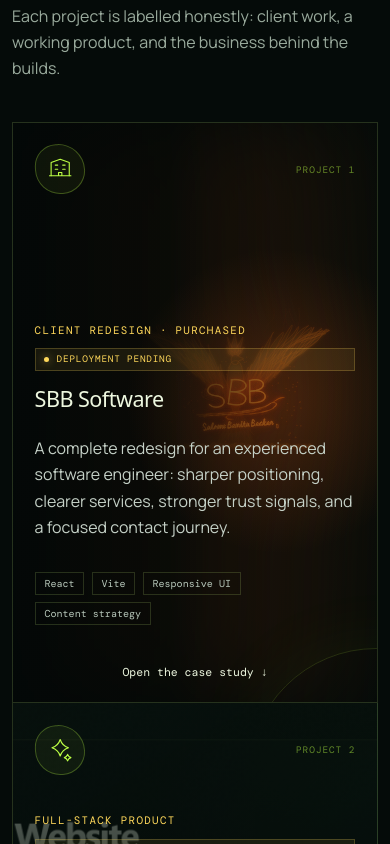
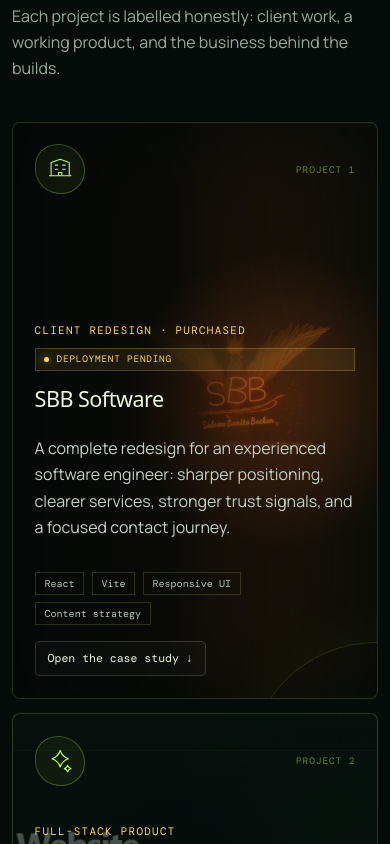
Before and after one commit to Wallas88/waldo-trytsman, a React (Vite) app: page / in a window 390 px wide. Shown: the part 1120-1964 px from the top of the page. Built offline with nearby package versions, Linux system fonts and the light colour scheme; a web font is replaced by a local one.

Commit message:
Soften project cards and actions

```diff
--- a/src/styles.css
+++ b/src/styles.css
@@ -79,8 +79,8 @@ h1 em, h2 em { color: var(--gold); font-style: normal; }
 .section-heading h2 { margin-bottom: 0; }
 .section-heading > p:last-child { color: var(--muted); }
 .section-heading.compact { display: block; max-width: 920px; }
-.project-grid { display: grid; grid-template-columns: repeat(2, 1fr); border-top: 1px solid var(--line); border-left: 1px solid var(--line); }
-.project-card { position: relative; min-height: 430px; padding: clamp(1.5rem, 3vw, 3rem); overflow: hidden; background: linear-gradient(150deg, rgba(16,38,28,.68), rgba(5,13,10,.9)); border-right: 1px solid var(--line); border-bottom: 1px solid var(--line); }
+.project-grid { display: grid; grid-template-columns: repeat(2, 1fr); gap: .9rem; }
+.project-card { position: relative; min-height: 430px; padding: clamp(1.5rem, 3vw, 3rem); overflow: hidden; background: linear-gradient(150deg, rgba(16,38,28,.68), rgba(5,13,10,.9)); border: 1px solid var(--line); border-radius: 8px; }
 .project-card > * { position: relative; z-index: 1; }
 .project-card.featured { grid-column: span 2; min-height: 520px; background: #050b09; }
 .project-preview { position: absolute; z-index: 0; inset: 0; background: linear-gradient(90deg, rgba(3,8,7,.98) 0%, rgba(3,8,7,.82) 47%, rgba(3,8,7,.2) 100%), linear-gradient(0deg, #050b09 0%, transparent 60%), var(--preview) center / cover no-repeat; opacity: .82; transition: opacity .35s ease, transform .6s ease; }
@@ -104,10 +104,10 @@ h1 em, h2 em { color: var(--gold); font-style: normal; }
 .project-card > p:not(.card-kicker), .ability-card p, .principle-list p { color: var(--muted); }
 .tag-list, .ability-tools { display: flex; flex-wrap: wrap; gap: .45rem; padding: 0; list-style: none; }
 .tag-list li, .ability-tools li { padding: .25rem .55rem; color: #b7c7ba; border: 1px solid var(--line); font: .63rem var(--mono); }
-.project-card > a, .project-action { position: absolute; z-index: 1; left: clamp(1.5rem, 3vw, 3rem); bottom: 2.4rem; color: var(--ink); font: .72rem var(--mono); text-decoration: none; }
+.project-card > a, .project-action { position: absolute; z-index: 1; left: clamp(1.5rem, 3vw, 3rem); bottom: 2.4rem; padding: .55rem .75rem; color: var(--ink); background: rgba(255,255,255,.025); border: 1px solid rgba(255,255,255,.16); border-radius: 5px; font: .72rem var(--mono); text-decoration: none; }
 .project-note { position:absolute; z-index:1; left:clamp(1.5rem,3vw,3rem); bottom:2.4rem; color:#a7b7aa; font:.62rem var(--mono); }
-.project-action { padding: 0; background: none; border: 0; cursor: pointer; }
-.project-card > a:hover, .project-action:hover { color: var(--acid); }
+.project-action { cursor: pointer; }
+.project-card > a:hover, .project-action:hover { color: var(--acid); background: rgba(188,255,69,.055); border-color: rgba(188,255,69,.4); }
 
 .case-study { margin-top: 1.5rem; border: 1px solid var(--line); background: linear-gradient(145deg, rgba(13,31,23,.94), rgba(4,10,8,.98)); }
 .case-study summary { display: flex; align-items: center; justify-content: space-between; gap: 2rem; min-height: 120px; padding: 2rem clamp(1.5rem, 3vw, 3rem); cursor: pointer; list-style: none; }
@@ -285,7 +285,8 @@ h1 em, h2 em { color: var(--gold); font-style: normal; }
   .project-card.featured { min-height: 0; }
   .project-card.featured .card-kicker { margin-top: 8rem; }
   .card-kicker { margin-top: 2.4rem; }
-  .project-card > a, .project-action, .project-note { position: relative; left: auto; bottom: auto; margin-top: auto; padding-top: 1.5rem; }
+  .project-card > a, .project-action { position: relative; left: auto; bottom: auto; width: fit-content; margin-top: auto; }
+  .project-note { position: relative; left: auto; bottom: auto; margin-top: auto; padding-top: 1.5rem; }
   .ability-grid { grid-template-columns: 1fr; }
   .case-study summary { min-height: 0; padding: 1.35rem; align-items: flex-start; }
   .case-toggle { font-size: 0; }
```
